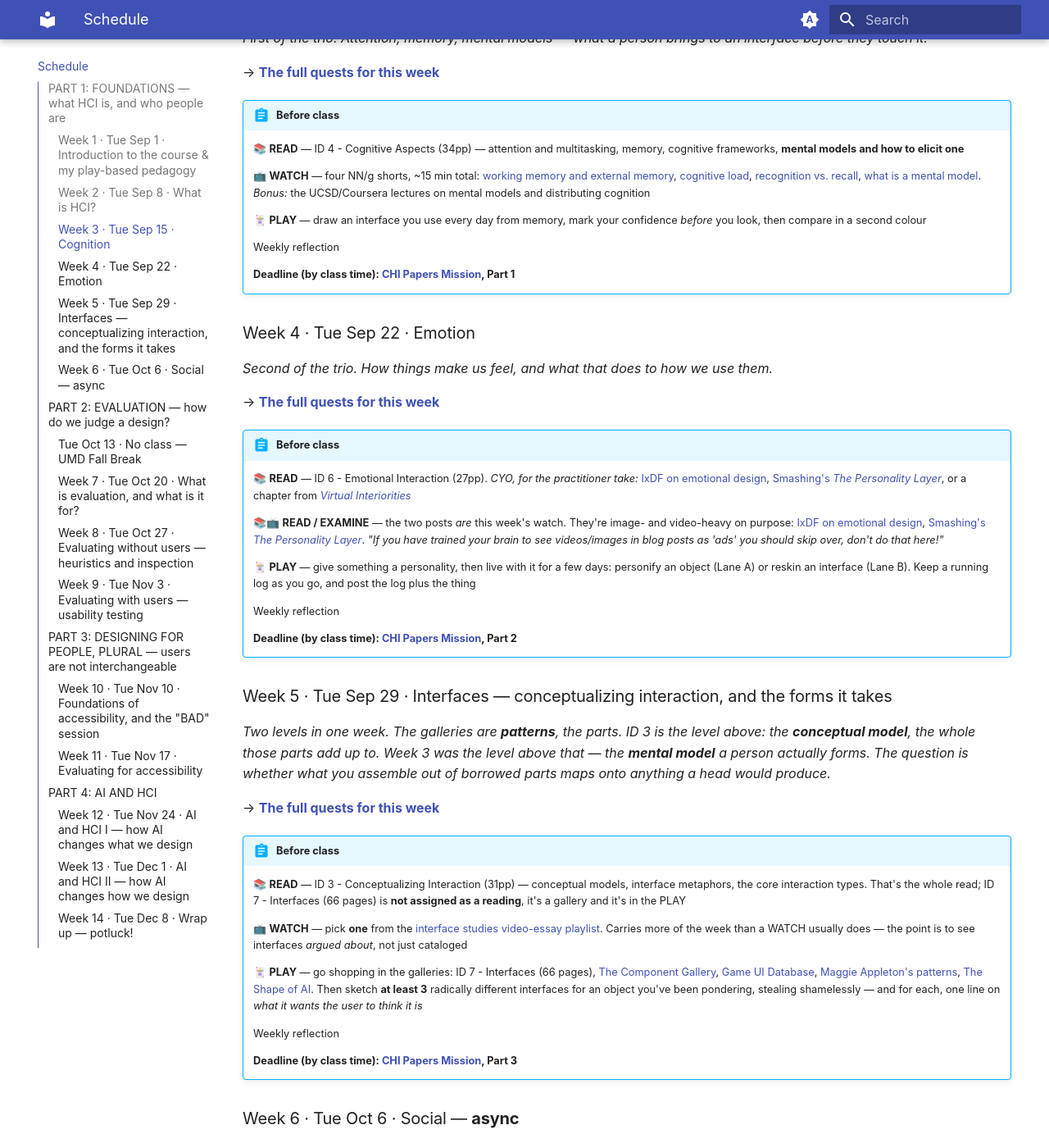
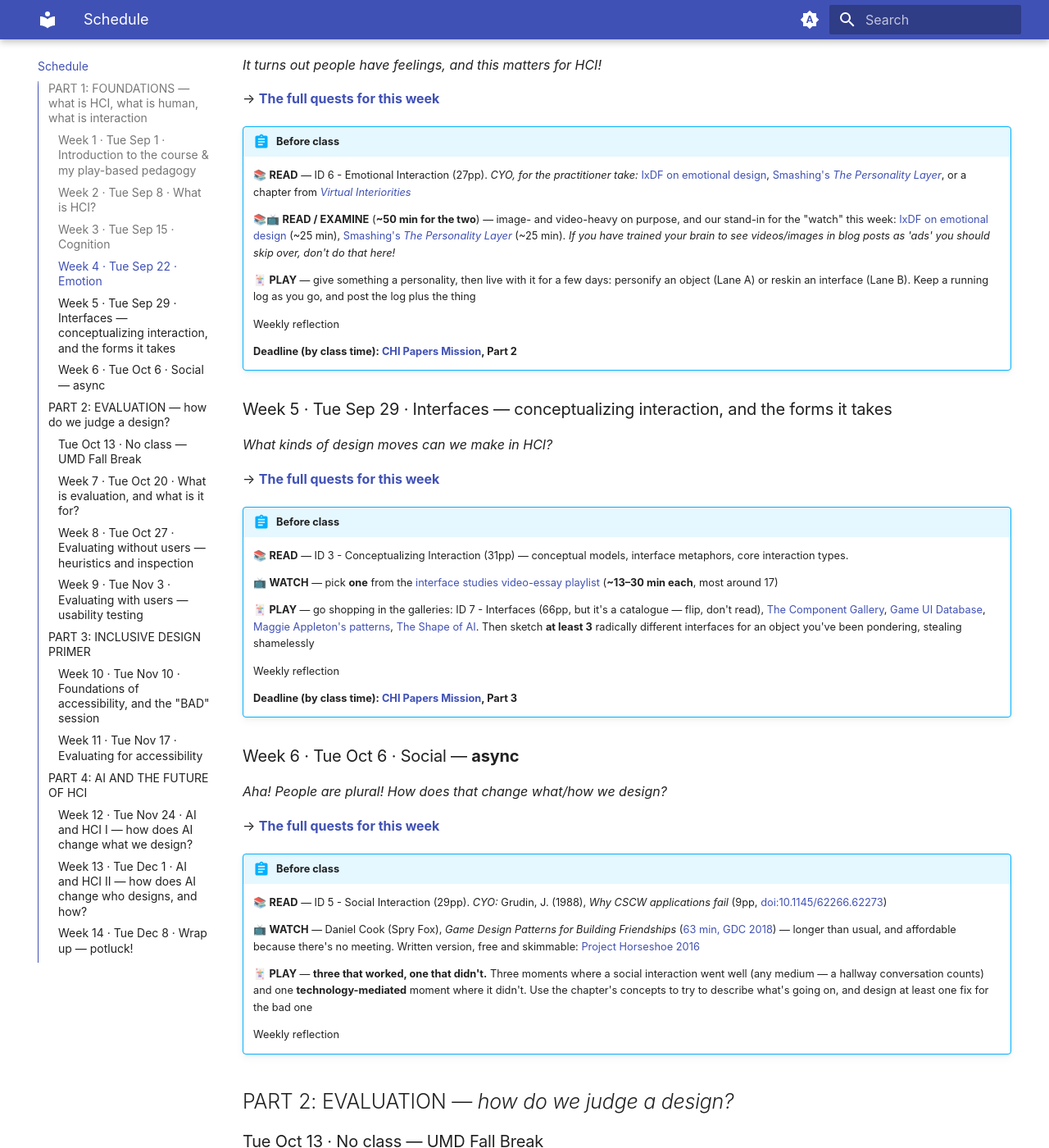
Before and after one commit to joelchan/inst631-fa26-site, an MkDocs documentation site: the page built from docs/schedule.md, in a window 1280 px wide and 1400 px high, scrolled down 1300 px. Shown: the whole window at 82% size. Built offline with MkDocs 1.6.1 and Material for MkDocs 9.7.7, drawn with Linux system fonts in a browser that asks for light colours; some of the changed text lies outside the part shown.

Commit message:
Sync from vault 3431fca
Put page counts and watch times on every reading and video

Every READ and WATCH in the schedule now carries a number, so a student
can see what a week costs before starting it rather than after.

Three of them were quietly much bigger than the schedule implied.

Week 11's "hands-on demo" is an 88-minute recording linked at 11:03 with
no stop point -- as written, the honest ask was 77 minutes. Bounded to
about 20 with a TODO to pick where to stop.

Week 12's UIST link is a single 105-minute recording of a whole session,
not the two 25-minute talks the text describes. Timestamps needed or
students will hunt through it.

And the Ink & Switch essay is 10,000 words, about 45 minutes, sitting
under a line that read like a blog post.

Smaller corrections: Kariuki is ~58 minutes of actual watching, not 70,
because the link starts at 13:14. The interface-studies playlist runs
13-30 minutes an item, median 17. The two emotion posts are ~25 minutes
each. Yang is 13pp, Xu 6pp, ID 15 26pp, the TED piece ~15 min.

ID 16 is the one reading with no number: it is the only ID chapter with
no PDF in Readings, so there is nothing to count. Flagged in place.

Co-Authored-By: Claude Opus 5 (1M context) <noreply@anthropic.com>
Claude-Session: https://claude.ai/code/session_01PYBzME84GdvKLYDrH38CW6

Generated by publish-site.yml from joelchan/inst631-fa26.

```diff
--- a/docs/schedule.md
+++ b/docs/schedule.md
@@ -4,22 +4,10 @@
 
 - **ID** = *Interaction Design* (Rogers et al., 2019)
 - **EDA** = *Ensuring Digital Accessibility* (Lazar et al., 2015)
-- **RMHCI** = *Research Methods in HCI* (Lazar et al., 2017)
-
-Fifteen Tuesdays fall in the Fall 2026 term. Fall Break removes one (Oct 13), leaving **14 class sessions**. Thanksgiving recess runs Wed–Sun this year, so **Tue Nov 24 is a regular class day**.
-
-Each week links to its own page with the full readings, watches and play instructions.
 
 ---
 
-## PART 1: FOUNDATIONS — *what HCI is, and who people are*
-
-*Who people are before we ask whether a design fits them: cognitive, social, emotional. Then the interfaces that try to meet them.*
-
-!!! abstract "Five chapters, one a week"
-
-    Weeks 2–6 read one chapter of *Interaction Design* apiece, so everyone starts the term with the same words for what a person is. Weeks 3–5 are **cognitive**, then **emotional**, then **what we build**; Week 6 puts all three together as **social**.
-
+## PART 1: FOUNDATIONS — *what is HCI, what is human, what is interaction*
 
 ### Week 1 · Tue Sep 1 · Introduction to the course & my play-based pedagogy
 
@@ -27,7 +15,7 @@ Each week links to its own page with the full readings, watches and play instruc
 
 ### Week 2 · Tue Sep 8 · What is HCI?
 
-*An overview of the field as practice and as research — one reading for each.*
+*An overview of the field as practice and as research*
 
 → **[The full quests for this week](quests/week-02.md)**
 
@@ -35,7 +23,7 @@ Each week links to its own page with the full readings, watches and play instruc
 
     📚 **READ** — **practice:** ID 2 - The Process of Interaction Design (31pp) — the user-centered approach, the four basic activities, the lifecycle. **Research, one of:** Oulasvirta & Hornbæk (2016), *HCI Research as Problem-Solving* (12pp) or Wobbrock & Kientz (2016), *Research contributions in HCI* (7pp)
 
-    📺 **WATCH** — pick **one**: Peter Kariuki, *Rwanda is Different from California* (70 min, starts at 13:14), or Kate Starbird, *Foundations and Futures of HCI* (~50 min)
+    📺 **WATCH** — Peter Kariuki, *Rwanda is Different from California* (**~58 min** — the video is 71 min but starts at 13:14)
 
     🃏 **PLAY** — seeing the good, bad, and manipulative design all around you
 
@@ -44,7 +32,7 @@ Each week links to its own page with the full readings, watches and play instruc
 
 ### Week 3 · Tue Sep 15 · Cognition
 
-*First of the trio. Attention, memory, mental models — what a person brings to an interface before they touch it.*
+*Attention, memory, mental models, oh my!*
 
 → **[The full quests for this week](quests/week-03.md)**
 
@@ -63,7 +51,7 @@ Each week links to its own page with the full readings, watches and play instruc
 
 ### Week 4 · Tue Sep 22 · Emotion
 
-*Second of the trio. How things make us feel, and what that does to how we use them.*
+*It turns out people have feelings, and this matters for HCI!*
 
 → **[The full quests for this week](quests/week-04.md)**
 
@@ -71,7 +59,7 @@ Each week links to its own page with the full readings, watches and play instruc
 
     📚 **READ** — ID 6 - Emotional Interaction (27pp). *CYO, for the practitioner take:* [IxDF on emotional design](https://www.interaction-design.org/literature/topics/emotional-design), [Smashing's *The Personality Layer*](https://www.smashingmagazine.com/2012/07/the-personality-layer/), or a chapter from [*Virtual Interiorities*](https://press.etc.cmu.edu/publications/etc-press/book_series/virtual-interiorities)
 
-    📚📺 **READ / EXAMINE** — the two posts *are* this week's watch. They're image- and video-heavy on purpose: [IxDF on emotional design](https://www.interaction-design.org/literature/topics/emotional-design), [Smashing's *The Personality Layer*](https://www.smashingmagazine.com/2012/07/the-personality-layer/). *"If you have trained your brain to see videos/images in blog posts as 'ads' you should skip over, don't do that here!"*
+    📚📺 **READ / EXAMINE** (**~50 min for the two**) — image- and video-heavy on purpose, and our stand-in for the "watch" this week: [IxDF on emotional design](https://www.interaction-design.org/literature/topics/emotional-design) (~25 min), [Smashing's *The Personality Layer*](https://www.smashingmagazine.com/2012/07/the-personality-layer/) (~25 min). *If you have trained your brain to see videos/images in blog posts as 'ads' you should skip over, don't do that here!*
 
     🃏 **PLAY** — give something a personality, then live with it for a few days: personify an object (Lane A) or reskin an interface (Lane B). Keep a running log as you go, and post the log plus the thing
 
@@ -82,17 +70,17 @@ Each week links to its own page with the full readings, watches and play instruc
 
 ### Week 5 · Tue Sep 29 · Interfaces — conceptualizing interaction, and the forms it takes
 
-*Two levels in one week. The galleries are **patterns**, the parts. ID 3 is the level above: the **conceptual model**, the whole those parts add up to. Week 3 was the level above that — the **mental model** a person actually forms. The question is whether what you assemble out of borrowed parts maps onto anything a head would produce.*
+*What kinds of design moves can we make in HCI?*
 
 → **[The full quests for this week](quests/week-05.md)**
 
 !!! abstract "Before class"
 
-    📚 **READ** — ID 3 - Conceptualizing Interaction (31pp) — conceptual models, interface metaphors, the core interaction types. That's the whole read; ID 7 - Interfaces (66 pages) is **not assigned as a reading**, it's a gallery and it's in the PLAY
+    📚 **READ** — ID 3 - Conceptualizing Interaction (31pp) — conceptual models, interface metaphors, core interaction types.
 
-    📺 **WATCH** — pick **one** from the [interface studies video-essay playlist](https://www.youtube.com/watch?v=vRDxelta5Pg&list=PLN2Xe3mUoVEs). Carries more of the week than a WATCH usually does — the point is to see interfaces *argued about*, not just cataloged
+    📺 **WATCH** — pick **one** from the [interface studies video-essay playlist](https://www.youtube.com/watch?v=vRDxelta5Pg&list=PLN2Xe3mUoVEs) (**~13–30 min each**, most around 17)
 
-    🃏 **PLAY** — go shopping in the galleries: ID 7 - Interfaces (66 pages), [The Component Gallery](https://component.gallery/), [Game UI Database](https://www.gameuidatabase.com/index.php), [Maggie Appleton's patterns](https://maggieappleton.com/patterns), [The Shape of AI](https://www.shapeof.ai/). Then sketch **at least 3** radically different interfaces for an object you've been pondering, stealing shamelessly — and for each, one line on *what it wants the user to think it is*
+    🃏 **PLAY** — go shopping in the galleries: ID 7 - Interfaces (66pp, but it's a catalogue — flip, don't read), [The Component Gallery](https://component.gallery/), [Game UI Database](https://www.gameuidatabase.com/index.php), [Maggie Appleton's patterns](https://maggieappleton.com/patterns), [The Shape of AI](https://www.shapeof.ai/). Then sketch **at least 3** radically different interfaces for an object you've been pondering, stealing shamelessly
 
     Weekly reflection
 
@@ -101,7 +89,7 @@ Each week links to its own page with the full readings, watches and play instruc
 
 ### Week 6 · Tue Oct 6 · Social — **async**
 
-*Last of the foundation weeks, and the one that puts the other three in a room together. Async — no meeting.*
+*Aha! People are plural! How does that change what/how we design?*
 
 → **[The full quests for this week](quests/week-06.md)**
 
@@ -111,14 +99,12 @@ Each week links to its own page with the full readings, watches and play instruc
 
     📺 **WATCH** — Daniel Cook (Spry Fox), *Game Design Patterns for Building Friendships* ([63 min, GDC 2018](https://www.youtube.com/watch?v=voz6S7ryWC0)) — longer than usual, and affordable because there's no meeting. Written version, free and skimmable: [Project Horseshoe 2016](https://www.projecthorseshoe.com/reports/featured/ph16r4.htm)
 
-    🃏 **PLAY** — **three that worked, one that didn't.** Three moments where a social interaction went well (any medium — a hallway conversation counts) and one **technology-mediated** moment where it didn't. Name the mechanism in all four using the chapter — turn-taking, adjacency pairs, back channeling, awareness, repair. Then **design at least one fix** for the bad one, drawing on the good three
+    🃏 **PLAY** — **three that worked, one that didn't.** Three moments where a social interaction went well (any medium — a hallway conversation counts) and one **technology-mediated** moment where it didn't. Use the chapter's concepts to try to describe what's going on, and design at least one fix for the bad one
 
     Weekly reflection
 
 
 ## PART 2: EVALUATION — *how do we judge a design?*
-
-*Three kinds, which is [LO2](syllabus.md)'s own sentence: expert-based (wk 8), user-based (wk 9), automated (Part 3, via the mission). They converge in the Week 13 comparison workshop, where you find out what each one **can't see**.*
 
 ### Tue Oct 13 · No class — UMD Fall Break
 
@@ -128,11 +114,11 @@ Each week links to its own page with the full readings, watches and play instruc
 
 !!! abstract "Before class"
 
-    📚 **READ** — ID 14 - Introducing Evaluation (27 pages)
+    📚 **READ** — ID 14 - Introducing Evaluation (27pp)
 
     📺 **WATCH** — Alan Dix, *Types of Evaluation: UX Design Research Methods* ([12 min, IxDF](https://youtu.be/w23FZkC6j-w)) — a map of the method space, qual and quant, and how they complement each other
 
-    🃏 **PLAY** — **hot takes: with data!** Six designed things you think are over- or underrated, fast and unjustified. Pick **one** and turn it into an *explanation* you could check — *"wired headphones are underrated because they make small talk easier at parties"* — and you may have more than one explanation. Then name the **observations** that would convince someone, deliberately **not** the method. Then sketch three studies at three budgets: an afternoon and no money, a week and five people, a month and a real budget. Post all six takes plus the sketches
+    🃏 **PLAY** — **hot takes: with data!** Brainstorm six designed things you think are over- or underrated, fast and unjustified. Pick **one** and turn it into an *explanation* you could check — *"wired headphones are underrated because they make small talk easier at parties"*. Then name the **observations/data** that would convince someone, and sketch three studies that can get this data, at three budgets: an afternoon and no money, a week and five people, a month and a real budget. Post all six takes plus the sketches
 
     Weekly reflection
 
@@ -162,34 +148,30 @@ Each week links to its own page with the full readings, watches and play instruc
 
 !!! abstract "Before class"
 
-    📚 **READ** — RMHCI 10 - Usability testing ([doi:10.1016/B978-0-12-805390-4.00010-8](https://doi.org/10.1016/B978-0-12-805390-4.00010-8))
+    📚 **READ** — ID 15 - Evaluation Studies - From Controlled to Natural Settings (26pp)
 
-    📺 **WATCH** — usability testing, a step-by-step guide (35 min) — use it *together with* the READ to prepare
+    📺 **WATCH** — usability testing, a step-by-step guide (~35 min)
 
-    🃏 **NO PLAY** — *"I figure the expert reviews and usability testing will be keeping you pretty busy!"*
+    🃏 **NO PLAY** — I figure the expert reviews and usability testing will be keeping you pretty busy!
 
     Weekly reflection
 
     **Deadline (by class time): [Evaluations and Usability Testing Mission](missions/evaluations-and-usability-testing.md), usability test**
 
 
-## PART 3: DESIGNING FOR PEOPLE, PLURAL — *users are not interchangeable*
-
-*Bodies differ, and that is part of the design. Two weeks: the concepts and the tools, then evaluating for them.*
+## PART 3: INCLUSIVE DESIGN PRIMER
 
 ### Week 10 · Tue Nov 10 · Foundations of accessibility, and the "BAD" session
-
-*What accessibility is and who it's for — then a page broken on purpose, and the tools that claim to find it.*
 
 → **[The full quests for this week](quests/week-10.md)**
 
 !!! abstract "Before class"
 
-    📚 **READ** — EDA 1 - Introduction to accessible technology (19pp) and EDA 5 - U.S. laws and lawsuits (24pp). EDA 7 - Regulations (18pp) and EDA 9 - Compliance monitoring policies and procurement (22pp) are **lookup material for the session**, not reading — EDA 5 primes them
+    📚 **READ** — EDA 1 - Introduction to accessible technology (19pp) and EDA 5 - U.S. laws and lawsuits (24pp).
 
-    📺 **WATCH** — Katta Spiel, *(Some) Bodies in Interaction — A Critical Look at which Bodies HCI Considers* ([50 min](https://www.youtube.com/watch?v=f93u0irOoRo))
+    📺 **WATCH** — Katta Spiel, *(Some) Bodies in Interaction — A Critical Look at which Bodies HCI Considers* (~50 min, [video](https://www.youtube.com/watch?v=f93u0irOoRo))
 
-    🃏 **PLAY** — **unplug the mouse.** This is **hour one of the [Accessibility Testing Mission](missions/accessibility-testing.md)**: pick the page *and the task*, put the mouse out of reach, and spend the hour keyboard-only. Log every lost focus ring, unreachable control, keyboard trap, surprising jump, and forty-Tab journey — that list is the first pass of the manual inspection
+    🃏 **PLAY** — **unplug the mouse.** This is **hour one of the [Accessibility Testing Mission](missions/accessibility-testing.md)**: pick the page *and the task*, put the mouse out of reach, and spend the hour keyboard-only. Log every lost focus ring, unreachable control, keyboard trap, surprising jump, and forty-Tab journey. This list is the first pass of the manual inspection!
 
     Weekly reflection
 
@@ -200,11 +182,11 @@ Each week links to its own page with the full readings, watches and play instruc
 
 !!! abstract "Before class"
 
-    📚 **READ** — EDA 4 - Technical standards for accessibility (17 pages) (), EDA 8 - Evaluation methods and measurement (21 pages) ()
+    📚 **READ** — EDA 4 - Technical standards for accessibility (17pp), EDA 8 - Evaluation methods and measurement (21pp)
 
-    📺 **WATCH** — [how to track a manual evaluation](https://youtu.be/C770bSvGr_E?t=663), hands-on demo. *(Spiel has moved to Week 10, next to the accessibility readings.)*
+    📺 **WATCH** — [how to track a manual evaluation](https://youtu.be/C770bSvGr_E?t=663), hands-on demo. The link starts you at 11:03; **watch ~20 min from there** — the full recording runs 88 min and you don't need all of it ^todo-wk11-stop
 
-    🃏 **PLAY** — **make it more accessible.** Take the interface you evaluated for [Evaluations and Usability Testing Mission](missions/evaluations-and-usability-testing.md) and fix one or two accessibility problems in it, with EDA 4 as the guide and the **WCAG designer resources** as inspiration — [UI](https://www.wcag.com/resource/ui-quick-tips-for-designers/) and [UX quick tips](https://www.wcag.com/resource/ux-quick-tips-for-designers/), [key success criteria](https://www.wcag.com/designers/), [designing for web accessibility](https://www.w3.org/WAI/tips/designing/). *"You know the interface really well by now."* One or two done properly beats a list of ten
+    🃏 **PLAY** — **make it more accessible.** Take the interface you evaluated for [Evaluations and Usability Testing Mission](missions/evaluations-and-usability-testing.md) and fix one or two accessibility problems in it, with EDA 4 as the guide and the **WCAG designer resources** as inspiration — [UI](https://www.wcag.com/resource/ui-quick-tips-for-designers/) and [UX quick tips](https://www.wcag.com/resource/ux-quick-tips-for-designers/), [key success criteria](https://www.wcag.com/designers/), [designing for web accessibility](https://www.w3.org/WAI/tips/designing/). One or two done properly beats a list of ten
 
     🎒 **Bring one object you use every day** — whatever's already in your bag or pocket
 
@@ -213,17 +195,17 @@ Each week links to its own page with the full readings, watches and play instruc
     **Deadline (by class time): [Accessibility Testing Mission](missions/accessibility-testing.md), manual inspection**
 
 
-## PART 4: AI AND HCI
+## PART 4: AI AND THE FUTURE OF HCI
 
-### Week 12 · Tue Nov 24 · AI and HCI I — how AI changes *what* we design
+### Week 12 · Tue Nov 24 · AI and HCI I — how does AI change *what* we design?
 
 → **[The full quests for this week](quests/week-12.md)**
 
 !!! abstract "Before class"
 
-    📚 **READ** — Yang et al. (2020), *Re-examining Whether, Why, and How Human-AI Interaction Is Uniquely Difficult to Design* ([doi:10.1145/3313831.3376301](https://doi.org/10.1145/3313831.3376301))
+    📚 **READ** — Yang et al. (2020), *Re-examining Whether, Why, and How Human-AI Interaction Is Uniquely Difficult to Design* (13pp, [doi:10.1145/3313831.3376301](https://doi.org/10.1145/3313831.3376301))
 
-    📺 **WATCH** — UIST '24 Vision Talks: Arvind Satyanarayan, *Intelligence as Agency*; Wendy Mackay, *Parasitic or Symbiotic?* (~25 min each; Q&A optional)
+    📺 **WATCH** — UIST '24 Vision Talks: Arvind Satyanarayan, *Intelligence as Agency*; Wendy Mackay, *Parasitic or Symbiotic?* (**~25 min each, ~50 min total**). The recording is one 105-min video of the whole session, so ^todo-uist-timestamps — Q&A optional
 
     🃏 **PLAY** — the sparkle-button audit: collect the AI features already in the products you use
 
@@ -231,10 +213,10 @@ Each week links to its own page with the full readings, watches and play instruc
 
     Weekly reflection
 
-    *CYO: add Xu (2026), UX 3.0 ([doi:10.1145/3794787](https://doi.org/10.1145/3794787)), for a three-way*
+    *CYO: add Xu (2026), UX 3.0 (6pp, [doi:10.1145/3794787](https://doi.org/10.1145/3794787))*
 
 
-### Week 13 · Tue Dec 1 · AI and HCI II — how AI changes *how* we design
+### Week 13 · Tue Dec 1 · AI and HCI II — how does AI change *who* designs, and *how*?
 
 What is the role of an HCI expert in the age of AI?
 
@@ -242,9 +224,9 @@ What is the role of an HCI expert in the age of AI?
 
 !!! abstract "Before class"
 
-    📚 **READ** — Ink & Switch, *Malleable Software: Restoring user agency in a world of locked-down apps*
+    📚 **READ** — Ink & Switch, *Malleable Software: Restoring user agency in a world of locked-down apps* (~10,000 words, **≈45 min** — longer than it looks)
 
-    📺 **WATCH** — Maggie Appleton, *Home-cooked Software and Barefoot Programmers* (27 min)
+    📺 **WATCH** — Maggie Appleton, *Home-cooked Software and Barefoot Programmers* (~27 min)
 
     🃏 **NO PLAY** — we build in class instead; come with a working tool and an idea
 
@@ -259,6 +241,6 @@ What is the role of an HCI expert in the age of AI?
 
 !!! abstract "Before class"
 
-    📚📺🃏 **All in one** — design thinking for your own life (TED post + talk), *and* **watch someone use the thing you made**: hand your tool to one person (ideally not a classmate), observe without explaining or rescuing, then rebuild. v2 addresses what you saw, not what you'd planned. Bring **both versions**
+    📚📺🃏 **All in one** — design thinking for your own life (TED post ~15 min, plus the talk at the foot of it), *and* **watch someone use the thing you made**: hand your tool to one person (ideally not a classmate), observe without explaining or rescuing, then rebuild. v2 addresses what you saw, not what you'd planned. Bring **both versions**
 
     **No reflection this final week**
```
Also changed, not shown: other parts of docs/schedule.md (+1 -1 lines).
